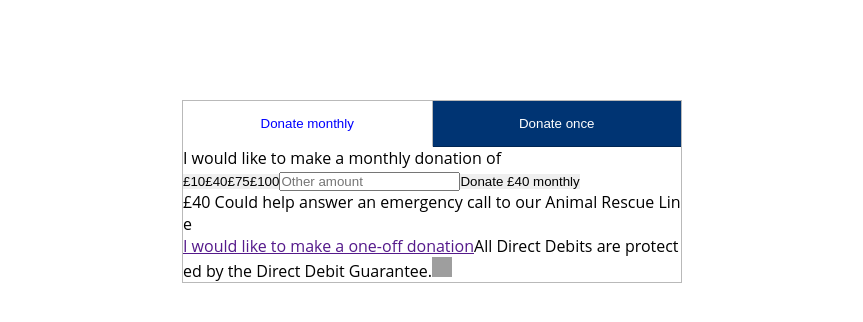
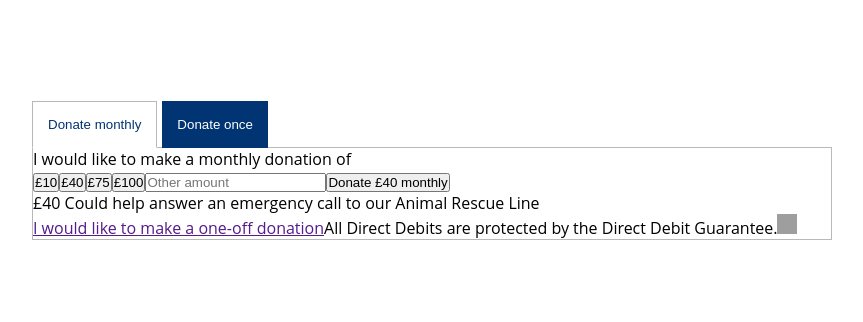
Before and after one commit to justtoconfirm/donation-component, a Gatsby site: page / in a window 1280 px wide. Shown: the whole page, without its empty margins (208-1071 px from the left). Built offline with nearby package versions, Linux system fonts and the light colour scheme; Gatsby itself is replaced by a stand-in of ours; grey boxes are pictures that could not be loaded.

Commit message:
Tab styling updated with correct class names and SCSS refactoring

```diff
--- a/src/components/molecules/donation/Donation.js
+++ b/src/components/molecules/donation/Donation.js
@@ -26,16 +26,16 @@ const Donation = () => {
 	}
 
 	return (
-		<div className='container'>
-			<div className='bloc-tabs'>
-				<button className={toggleState === 1 ? 'tabs active-tabs' : 'tabs'} onClick={() => toggleTab(1)}>Donate monthly</button>
-				<button className={toggleState === 2 ? 'tabs active-tabs' : 'tabs'} onClick={() => toggleTab(2)}>Donate once</button>
+		<div className='m-donations'>
+			<div className='m-donations__tabs-container'>
+				<button className={toggleState === 1 ? 'm-donations__tab m-donations__tab--active' : 'm-donations__tab'} onClick={() => toggleTab(1)}>Donate monthly</button>
+				<button className={toggleState === 2 ? 'm-donations__tab m-donations__tab--active' : 'm-donations__tab'} onClick={() => toggleTab(2)}>Donate once</button>
 			</div>
-			<div className='test'>
+			<div className='m-donations__inner'>
 
 				<p>I would like to make a {toggleState === 2 ? 'one-off' : 'monthly'} donation of</p>
 
-				<div className={toggleState === 1 ? 'content active-content' : 'content'}>
+				<div className={toggleState === 1 ? 'm-donations__content m-donations__content--active' : 'm-donations__content'}>
 
 					<Button onClick={() => setDonation(10)}>£10</Button>
 					<Button onClick={() => setDonation(40)}>£40</Button>
@@ -46,7 +46,7 @@ const Donation = () => {
 
 				</div>
 
-				<div className={toggleState === 2 ? 'content active-content' : 'content'}>
+				<div className={toggleState === 2 ? 'm-donations__content m-donations__content--active' : 'm-donations__content'}>
 
 					<Button onClick={() => setDonation(10)}>£10</Button>
 					<Button onClick={() => setDonation(40)}>£40</Button>
--- a/src/components/molecules/donation/donation.scss
+++ b/src/components/molecules/donation/donation.scss
@@ -1,73 +1,54 @@
-.container {
+.m-donations {
     display: flex;
     flex-direction: column;
     position: relative;
-  width: 500px;
-  //height: 300px;
-  //background: #f1f1f1;
-  margin: 100px auto 0;
-  word-break: break-all;
+    width: 800px;   // Temporary
+    margin: 100px auto 0;   // Temporary - centres the panel on screen
+
+    &__tabs-container {
+        display: flex;
+        flex-grow : 1;
+        position: relative;
+        top: 1px;
+    }
+
+    &__tab {
+        padding: 15px;
+        text-align: center;
+        background-color: #003473;
+        color: #fff;
+        cursor: pointer;
+        box-sizing: content-box;
+        position: relative;
+        outline: none;
+        margin-right: 5px;
+        border: none;
+
+        &--active {
+            background-color: #fff;
+            color: #003473;
+            border-top: 1px solid rgba(0, 0, 0, 0.274);
+            border-left: 1px solid rgba(0, 0, 0, 0.274);
+            border-right: 1px solid rgba(0, 0, 0, 0.274);
+            border-bottom: 1px solid transparent;
+        }
+
+        &:not(:last-child) {
+            border-right: 1px solid rgba(0, 0, 0, 0.274);
+        }
+    }
+
+    &__inner {
         border: 1px solid rgba(0, 0, 0, 0.274);
     }
 
-.bloc-tabs {
-  display: flex;
-}
-.tabs {
+    &__content {
+        background: white;
+        width: 100%;
+        display: none;
 
-  padding: 15px;
-  text-align: center;
-  width: 50%;
-  //width: 188px;
-  background: #003473;
-  cursor: pointer;
-  border-bottom: 1px solid rgba(0, 0, 0, 0.274);
-  color: white;
-  box-sizing: content-box;
-  position: relative;
-  outline: none;
-}
-.tabs:not(:last-child){
-  border-right: 1px solid rgba(0, 0, 0, 0.274);
-}
-
-.active-tabs  {
-  background: white;
-  color: blue;
-  border-bottom: 1px solid transparent;
-}
-
-/*
-.active-tabs::before {
-  content: "";
-  display: block;
-  position: absolute;
-  top: -5px;
-  left: 50%;
-  transform: translateX(-50%);
-  width: calc(100% + 2px);
-  height: 5px;
-  background: rgb(88, 147, 241);
-}
-*/
-
-
-
-button {
-  border: none;
-
-}
-.content-tabs {
-  flex-grow : 1;
-}
-.content {
-  background: white;
-  //padding: 20px;
-  width: 100%;
-  //height: 100%;
-  display: none;
-}
-
-.active-content {
+        &--active {
             display: block;
         }
+    }
+}
--- a/src/pages/404.js
+++ b/src/pages/404.js
@@ -1,6 +1,6 @@
 import React from 'react'
 
-import '../index.scss'
+import '../styling/index.scss'
 
 const Error = () => {
 
--- a/src/pages/index.js
+++ b/src/pages/index.js
@@ -1,7 +1,7 @@
 import React from 'react'
 import Donation from '../components/molecules/donation/Donation'
 
-import '../index.scss'
+import '../styling/index.scss'
 
 const Home = () => (
 	<>
--- a/src/index.scss
+++ b/src/styling/index.scss
@@ -1,9 +1,3 @@
-/*
-body {
-	background-color: white;
-}
-*/
-
 body {
 	font-family: 'Open Sans'
 }
--- /dev/null
+++ b/src/styling/variables/color.scss
@@ -0,0 +1,3 @@
+$white: #fff !default;
+
+$brand-blue: #003473 !default;
```
Lines whose indentation alone changed are shown as unchanged.
